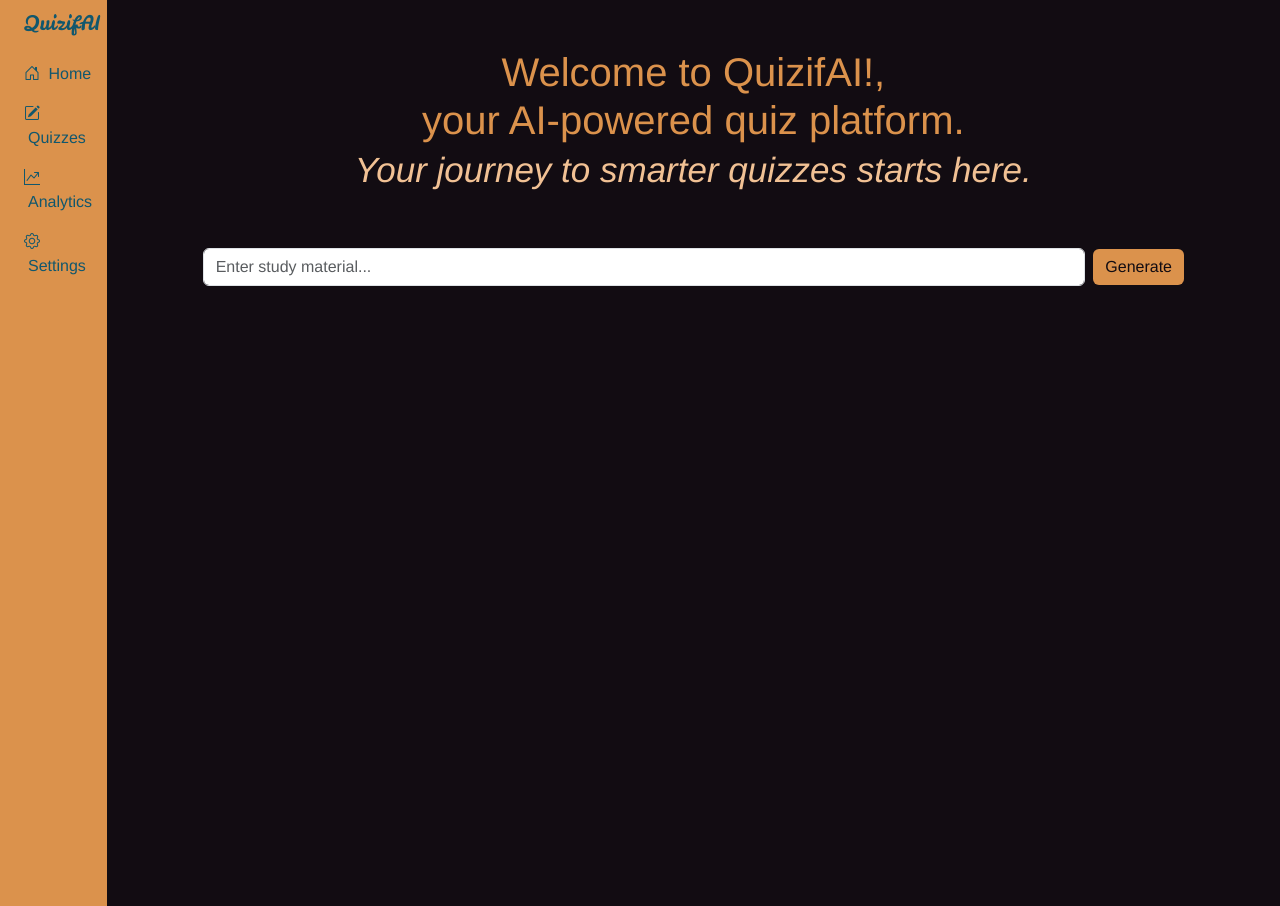
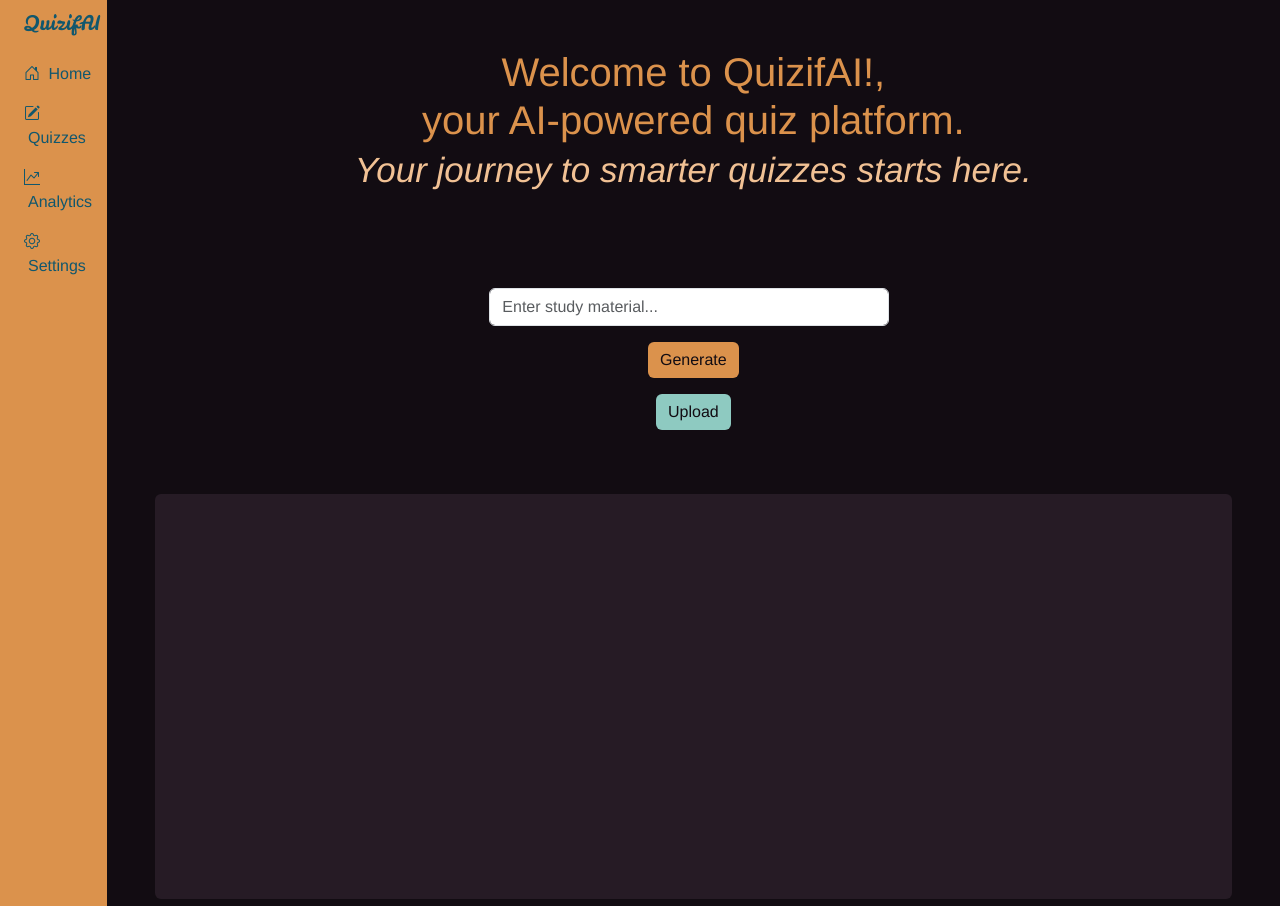
Before and after one commit to Shaheer-Abbasi/QuizifAI, a Flask app: page / in a window 1280 px wide. Run offline with Flask 3, Linux system fonts and the light colour scheme.

Commit message:
add div for quiz bank

```diff
--- a/static/styles.css
+++ b/static/styles.css
@@ -40,4 +40,19 @@ body {
   background-color: oklch(71.996% 0.123 62.756deg) !important;
   color: oklch(16.51% 0.015 326.261deg) !important;
   border: none !important;
+}
+
+.upload-btn-color {
+  background-color: oklch(79.49% 0.063 184.558deg) !important;
+  color: oklch(16.51% 0.015 326.261deg) !important;
+  border: none !important;
+}
+
+.study-form-custom {
+  width: 400px;
+}
+
+.q-bank-color {
+  background-color: oklch(24% 0.023 329.708deg) !important;
+  height: 50%;
 }/*# sourceMappingURL=styles.css.map */
--- a/static/styles.scss
+++ b/static/styles.scss
@@ -59,3 +59,18 @@ body{
     color: $neutral-color !important;
     border: none !important;
 }
+
+.upload-btn-color{
+    background-color: $info-color !important;
+    color: $neutral-color !important;
+    border: none !important;
+}
+
+.study-form-custom{
+    width: 400px;
+}
+
+.q-bank-color{
+    background-color: $base-color !important;
+    height: 50%;
+}
--- a/templates/index.html
+++ b/templates/index.html
@@ -47,8 +47,9 @@
                 <small class="mute-color">Your journey to smarter quizzes starts here.</small>
                 <br>
             </h1>
-            <form method="POST">
-                <div class="d-flex justify-content-center align-items-center p-5 mb-5">
+
+            <div class="d-flex justify-content-center align-items-center p-5 mt-5 col-auto ">
+                <form method="POST" class="d-flex flex-column align-items-center study-form-custom">
                     <input
                         name="study_material"
                         class="form-control me-2"
@@ -57,13 +58,22 @@
                         aria-label="Search"
                     >
                     <button
-                        class="btn btn-primary gen-btn-color"
+                        class="btn btn-primary gen-btn-color mt-3"
                         type="submit"
                     >
                         Generate
                     </button>
-                </div>
-            </form>
+                    <button
+                        class="btn btn-secondary upload-btn-color mt-3"
+                        type="reset">
+                        Upload
+                    </button>
+                </form>
+            </div>
+
+            <div class="d-flex flex-column w-100 p-5 mt-3 rounded q-bank-color">
+
+            </div>
         </div>
     </div>
 </div>
```
Also changed, not shown: 1 other file.
